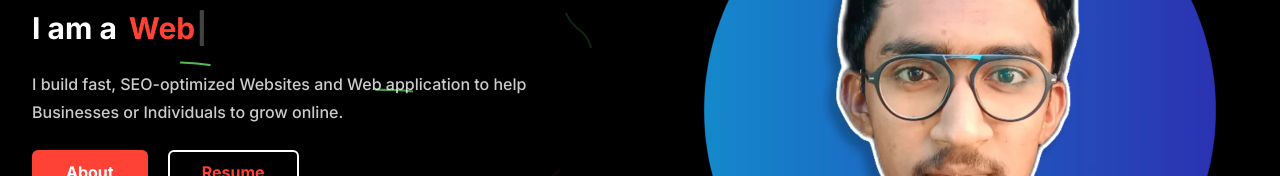
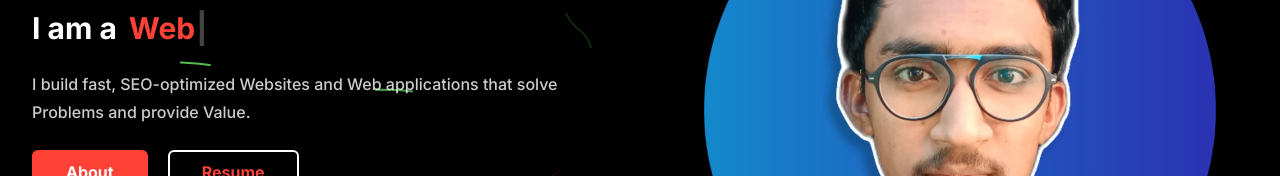
Before and after one commit to fazal199/Portfolio, a Next.js app: page / in a window 1280 px wide. Shown: the part 274-450 px from the top of the page. Built offline with nearby package versions, Linux system fonts and the light colour scheme.

Commit message:
change hero section

```diff
--- a/src/app/(root)/sections/HeroSection.tsx
+++ b/src/app/(root)/sections/HeroSection.tsx
@@ -61,8 +61,11 @@ export default function HeroSection() {
               <div className={`text-3xl font-bold mt-8 text-white laptop:text-xl tablet:text-xl`}><span className='inline-block'>I am a</span>
                 <TypeWriter className="text-3xl inline-block ml-3 laptop:text-xl tablet:text-xl mobile-md:ml-1" strings={TYPEWRITER_HERO} />
               </div>
+              {/* <p className="text-quaternary/80 max-w-xl leading-7 tablet:text-sm mobile:text-center mobile:mx-auto mobile:leading-7">
+              I build fast, SEO-optimized Websites and Web application to help Businesses or Individuals to grow online.
+              </p> */}
               <p className="text-quaternary/80 max-w-xl leading-7 tablet:text-sm mobile:text-center mobile:mx-auto mobile:leading-7">
-              I build fast, SEO-optimized Websites and Web application to help Businesses or Individuals to grow online.
+              I build fast, SEO-optimized Websites and Web applications that solve Problems and provide Value.
               </p>
               <div className='flex gap-5 items-center   mobile:justify-center'>
                 <Link className='gsp-hero-btn' href={"/about"}>
```
